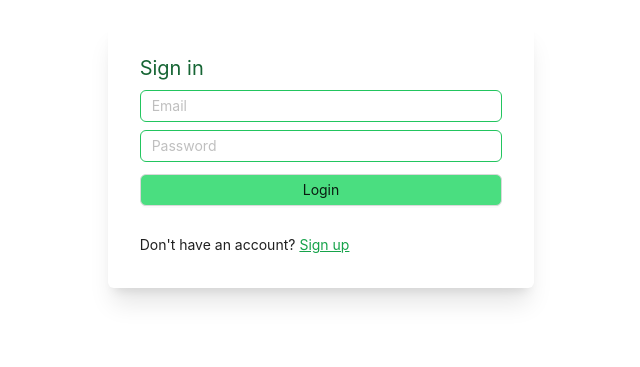
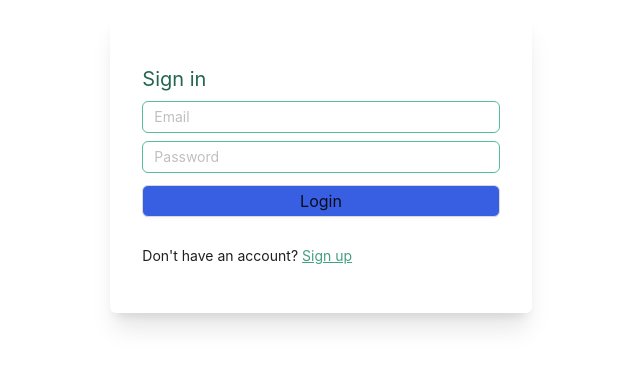
Before and after one commit to vafanobakht23/Intern-finder-front, a React (Vite) app: page / in a window 1280 px wide. Shown: the part 245-612 px from the top of the page, without its empty margins (319-959 px from the left). Built offline with nearby package versions, Linux system fonts and the light colour scheme.

Commit message:
fix: style and bug

```diff
--- a/src/pages/Login.tsx
+++ b/src/pages/Login.tsx
@@ -60,7 +60,11 @@ const Login = () => {
             />
           </Form.Item>
           <Form.Item className="mt-3" name="password">
-            <Button className="bg-green-400 w-full" htmlType="submit">
+            <Button
+              style={{ backgroundColor: "#385FE1" }}
+              className="bg-blue-500 w-full focus:bg-black text-base"
+              htmlType="submit"
+            >
               Login
             </Button>
           </Form.Item>
--- a/src/pages/dashboard/Dashboard.tsx
+++ b/src/pages/dashboard/Dashboard.tsx
@@ -50,6 +50,8 @@ const Dashboard: React.FC = ({}) => {
       setPostList(resp);
     }
   };
+  console.log(selectedPostId);
+
   const { create: createPost } = useCrudApi(
     `${import.meta.env.VITE_REACT_APP_API}${CREATE_POST_API}`
   );
@@ -60,14 +62,14 @@ const Dashboard: React.FC = ({}) => {
     `${import.meta.env.VITE_REACT_APP_API}${POST_DELETE_API}`
   );
   const removePostFunc = async (): Promise<void> => {
-    if (selectedPostId !== -1) {
+    if (selectedPostId !== -1 && isDeleteButton) {
       const resp = await remvoePost(selectedPostId);
       const allPost = await loadAllPosts();
       setPostList(allPost);
     }
   };
   useEffect(() => {
-    if (selectedPostId !== -1) removePostFunc();
+    if (selectedPostId !== -1 && isDeleteButton) removePostFunc();
     setDeleteButton(false);
     setSelectedPostId(-1);
   }, [selectedPostId]);
@@ -108,6 +110,7 @@ const Dashboard: React.FC = ({}) => {
     const resp = await enrollmentUser();
     setEnrollments(resp);
   };
+
   useEffect(() => {
     getData();
     loadEnrollment();
@@ -123,22 +126,23 @@ const Dashboard: React.FC = ({}) => {
     formData.append("status", "AP");
     const resp = await applyPost(formData, true);
     loadEnrollment();
+    setSelectedPostId(-1);
   };
 
   const handleSearch = async () => {
     const resp = await search();
     setPostList(resp);
+    setSearchValue("");
   };
-
   return (
     <div className="overflow-y-auto h-screen">
       <Navbar selectedKey="1" />
       <div className="flex flex-col mt-5 w-full gap-x-4">
         <div className="flex flex-col my-3 w-1/2 m-auto h-auto shadow-lg">
-          <p className="mx-4">Posts:</p>
+          <p className="mx-4 p-5 text-xl">Posts:</p>
           <div className="w-1/2 m-auto flex flex-row mb-4">
             <Input
-              className="px-3 rounded-md"
+              className="px-3 rounded-lg"
               placeholder="Search an post"
               onChange={(e) => setSearchValue(e.target.value)}
             />
--- a/src/pages/enrollment/List.tsx
+++ b/src/pages/enrollment/List.tsx
@@ -26,7 +26,7 @@ const List: React.FC<Props> = ({
     <div>
       {enrollments && enrollments.length > 0 ? (
         <div className="flex flex-col my-3 h-auto shadow-lg w-1/2 m-auto">
-          <p className="mx-4">Enrollments: </p>
+          <p className="mx-4 p-5 text-xl">Enrollments: </p>
           <PostCard
             enrollments={enrollments}
             setSelectedPostId={setSelectedPostId}
--- a/src/pages/enrollment/utills/renderStatus.ts
+++ b/src/pages/enrollment/utills/renderStatus.ts
@@ -1,17 +1,17 @@
 export const renderStatusFunc = (status: string): string => {
   if (status === "R") return "Rejected";
-  if (status === "AP ") return "Applied";
+  if (status === "AP") return "Waiting for enroll exam";
   if (status === "AC") return "Ready for enroll exam";
   if (status === "WF") return "Wait for result";
   if (status === "A") return "Accepted";
-  return "Waiting for enroll exam";
+  return "";
 };
 
 export const renderStatusColor = (status: string): string => {
   if (status === "R") return "bg-red-300";
-  if (status === "AP ") return "bg-blue-300";
-  if (status === "AC") return "bg-blue-300";
-  if (status === "WF") return "bg-blue-300";
-  if (status === "A") return "bg-blue-300";
-  return "bg-white";
+  if (status === "AP") return "bg-orange-300";
+  if (status === "AC") return "bg-amber-300";
+  if (status === "WF") return "bg-orange-300";
+  if (status === "A") return "bg-green-400";
+  return "";
 };
--- a/src/pages/profile/Modal.tsx
+++ b/src/pages/profile/Modal.tsx
@@ -31,25 +31,25 @@ const Popup: React.FC<Props> = ({
       okText="Save"
     >
       <div className="flex flex-col my-3">
-        <h1 className="font-bold">Biography:</h1>
+        <h1 className="font-bold mb-1">Biography</h1>
         <TextArea
-          className="mb-4"
+          className="mb-4 rounded-lg"
           defaultValue={user.biography}
           onChange={(e): void => {
             if (model) setModel({ ...model, biography: e.target.value });
           }}
         />
-        <h1 className="font-bold">Role:</h1>
+        <h1 className="font-bold mb-1">Role</h1>
         <Input
-          className="mb-4"
+          className="mb-4 rounded-lg"
           defaultValue={user.title}
           onChange={(e): void => {
             if (model) setModel({ ...model, title: e.target.value });
           }}
         />
-        <h1 className="font-bold">Address:</h1>
+        <h1 className="font-bold mb-1">Address</h1>
         <Input
-          className="mb-4"
+          className="mb-4 rounded-lg"
           defaultValue={user.address}
           onChange={(e): void => {
             if (model) setModel({ ...model, address: e.target.value });
@@ -57,8 +57,9 @@ const Popup: React.FC<Props> = ({
         />
         {user.role === INTERN && (
           <>
-            <h1 className="font-bold">University:</h1>
+            <h1 className="font-bold mb-1">University</h1>
             <Input
+              className="rounded-lg"
               defaultValue={user.university}
               onChange={(e): void => {
                 if (model) setModel({ ...model, university: e.target.value });
--- a/tailwind.config.js
+++ b/tailwind.config.js
@@ -2,7 +2,182 @@
 export default {
   content: ["./src/**/*.{js,jsx,ts,tsx}"],
   theme: {
-    extend: {},
+    extend: {
+      colors: {
+        gray: {
+          25: "#FCFCFD",
+          50: "#F9FAFB",
+          100: "#F2F4F7",
+          200: "#EAECF0",
+          300: "#D0D5DD",
+          400: "#98A2B3",
+          500: "#667085",
+          600: "#475467",
+          700: "#344054",
+          800: "#1D2939",
+          900: "#101828",
+        },
+        primary: {
+          25: "#FDFDFF",
+          50: "#EAEFFD",
+          100: "#C2D0FB",
+          200: "#99B1F9",
+          300: "#7092F7",
+          400: "#4972F6",
+          500: "#385FE1",
+          600: "#2649C0",
+          700: "#18359F",
+          800: "#0B257E",
+          900: "#071B5D",
+        },
+        error: {
+          50: "#FEF3F2",
+          100: "#FEE4E2",
+          200: "#FECDCA",
+          300: "#FDA29B",
+          400: "#F97066",
+          500: "#F04438",
+          600: "#D92D20",
+          700: "#B42318",
+          800: "#912018",
+          900: "#7A271A",
+        },
+        warning: {
+          25: "#FFFCF5",
+          50: "#FFFAEB",
+          100: "#FEF0C7",
+          200: "#FEDF89",
+          300: "#FEC84B",
+          400: "#FDB022",
+          500: "#F79009",
+          600: "#DC6803",
+          700: "#B54708",
+          800: "#93370D",
+          900: "#7A2E0E",
+        },
+        success: {
+          25: "#F6FEF9",
+          50: "#ECFDF3",
+          100: "#D1FADF",
+          200: "#A6F4C5",
+          300: "#6CE9A6",
+          400: "#32D583",
+          500: "#12B76A",
+          600: "#039855",
+          700: "#027A48",
+          800: "#05603A",
+          900: "#054F31",
+        },
+        blueGray: {
+          25: "#FCFCFD",
+          50: "#F8F9FC",
+          100: "#EAECF5",
+          200: "#D5D9EB",
+          300: "#AFB5D9",
+          400: "#717BBC",
+          500: "#4E5BA6",
+          600: "#3E4784",
+          700: "#363F72",
+          800: "#293056",
+          900: "#101323",
+        },
+        yellow: {
+          50: "#FFF9E5",
+          100: "#FFF0B7",
+          200: "#FFE68A",
+          300: "#FFDC5C",
+          400: "#FFD22E",
+          500: "#FFC900",
+          600: "#D6A900",
+          700: "#AD8900",
+          800: "#856800",
+          900: "#5C4800",
+        },
+        green: {
+          50: "#F3FFFB",
+          100: "#CFFFEF",
+          200: "#ACFFE3",
+          300: "#84F7D1",
+          400: "#6DDAB5",
+          500: "#58BD9B",
+          600: "#45A081",
+          700: "#348368",
+          800: "#256650",
+          900: "#184838",
+        },
+        indigo: {
+          25: "#F5F8FF",
+          50: "#EEF4FF",
+          100: "#E0EAFF",
+          200: "#C7D7FE",
+          300: "#A4BCFD",
+          400: "#8098F9",
+          500: "#6172F3",
+          600: "#444CE7",
+          700: "#3538CD",
+          800: "#2D31A6",
+          900: "#2D3282",
+        },
+        purple: {
+          25: "#FAFAFF",
+          50: "#F4F3FF",
+          100: "#EBE9FE",
+          200: "#D9D6FE",
+          300: "#BDB4FE",
+          400: "#9B8AFB",
+          500: "#7A5AF8",
+          600: "#6938EF",
+          700: "#5925DC",
+          800: "#4A1FB8",
+          900: "#3E1C96",
+        },
+        pink: {
+          25: "#FEF6FB",
+          50: "#FDF2FA",
+          100: "#FCE7F6",
+          200: "#FCCEEE",
+          300: "#FAA7E0",
+          400: "#F670C7",
+          500: "#EE46BC",
+          600: "#DD2590",
+          700: "#C11574",
+          800: "#9E165F",
+          900: "#851651",
+        },
+        rose: {
+          25: "#FFF5F6",
+          50: "#FFF1F3",
+          100: "#FFE4E8",
+          200: "#FECDD6",
+          300: "#FEA3B4",
+          400: "#FD6F8E",
+          500: "#F63D68",
+          600: "#E31B54",
+          700: "#C01048",
+          800: "#A11043",
+          900: "#89123E",
+        },
+        orange: {
+          25: "#FFFAF5",
+          50: "#FFF6ED",
+          100: "#FFEAD5",
+          200: "#FDDCAB",
+          300: "#FEB273",
+          400: "#FD853A",
+          500: "#FB6514",
+          600: "#EC4A0A",
+          700: "#C4320A",
+          800: "#9C2A10",
+          900: "#7E2410",
+        },
+      },
+      height: {
+        "screen-90": "90vh",
+      },
+    },
+  },
+  corePlugins: {
+    preflight: false,
   },
   plugins: [],
 };
```
Also changed, not shown: src/pages/profile/PostCard.tsx (+15 -5 lines).
